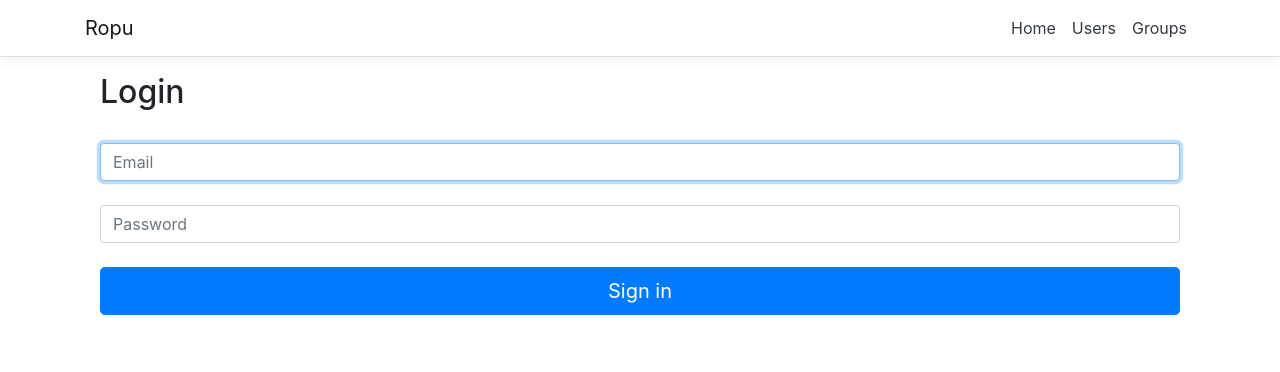
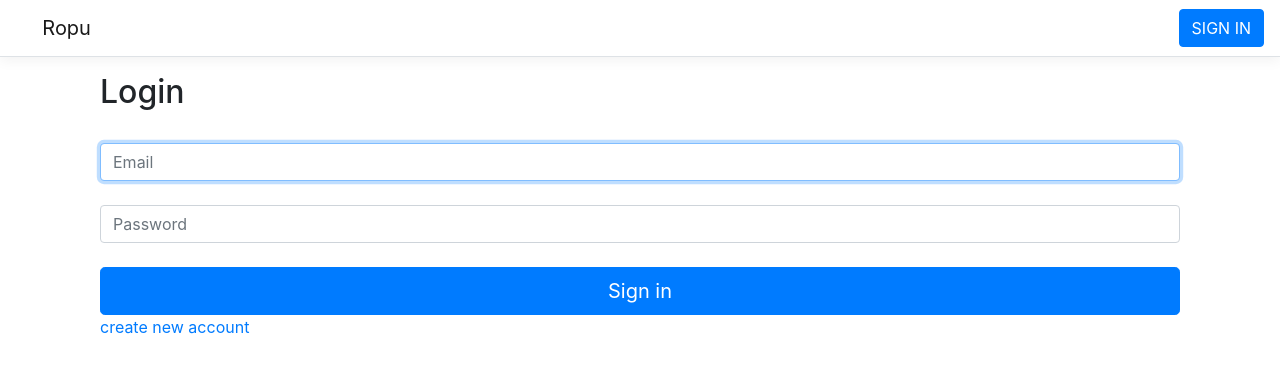
Before and after one commit to trampster/Ropu, an Angular app in the folder web/ClientApp/: page /login in a window 1280 px wide. Shown: the top 372 px of the page. Built offline with nearby package versions, Linux system fonts and the light colour scheme; what @auth0/angular-jwt would draw is missing.

Commit message:
Display logged in user on top right, or a sign in button.

```diff
--- /dev/null
+++ b/web/ClientApp/src/app/auth.service.ts
@@ -0,0 +1,54 @@
+import { Injectable, Inject } from '@angular/core';
+import { HttpClient} from '@angular/common/http';
+
+@Injectable({
+  providedIn: 'root'
+})
+export class AuthService
+{
+    public user: User;
+    public loggedIn: boolean;
+    public loginChangedCallback: () => void;
+
+    constructor(
+        private http: HttpClient,
+        @Inject('BASE_URL') private baseUrl: string) { }
+
+    public registerLoginChangedCallback(callback: () => void): void
+    {
+        this.loginChangedCallback = callback;
+    }
+
+    public refresh(): void
+    {
+        const idToken = localStorage.getItem("jwt");
+        this.loggedIn = false;
+        if (idToken)
+        {
+            this.http.get<User>(this.baseUrl + 'api/Users/Current').subscribe(result =>
+            {
+                this.loggedIn = true;
+                this.user = result;
+                this.loginChangedCallback();
+            }, error => console.error(error));
+        }
+        this.loginChangedCallback();
+    }
+
+    public getUser(): User
+    {
+        return this.user;
+    }
+
+    public isLoggedIn(): boolean
+    {
+        return this.loggedIn;
+    }
+}
+
+export interface User
+{
+    name: string;
+    id: number;
+    imageHash: string;
+}
--- a/web/ClientApp/src/app/guards/auth-guard.service.ts
+++ b/web/ClientApp/src/app/guards/auth-guard.service.ts
@@ -15,6 +15,7 @@ export class AuthGuard implements CanActivate {
       console.log(this.jwtHelper.decodeToken(token));
       return true;
     }
+    localStorage.remoteItem("jwt");
     this.router.navigate(["login"]);
     return false;
   }
--- a/web/ClientApp/src/app/login/login.component.html
+++ b/web/ClientApp/src/app/login/login.component.html
@@ -10,5 +10,6 @@
         <input type="password" id="password" name="password" ngModel class="form-control" placeholder="Password" required>
         <br/>
         <button class="btn btn-lg btn-primary btn-block" type="submit">Sign in</button>
+        <a href="/createuser">create new account</a>
     </div>
 </form>
--- a/web/ClientApp/src/app/login/login.component.ts
+++ b/web/ClientApp/src/app/login/login.component.ts
@@ -2,6 +2,7 @@ import { HttpClient, HttpHeaders} from '@angular/common/http';
 import { Component, Inject } from '@angular/core';
 import { Router } from "@angular/router";
 import { NgForm } from '@angular/forms';
+import { AuthService } from '../auth.service';
 
 @Component({
   selector: 'login',
@@ -10,7 +11,11 @@ import { NgForm } from '@angular/forms';
 export class LoginComponent {
   invalidLogin: boolean;
 
-  constructor(private router: Router, private http: HttpClient, @Inject('BASE_URL') private baseUrl: string)
+  constructor(
+    private router: Router,
+    private http: HttpClient,
+    @Inject('BASE_URL') private baseUrl: string,
+    private authService: AuthService)
   {
 
   }
@@ -26,8 +31,10 @@ export class LoginComponent {
       localStorage.setItem("jwt", token);
       this.invalidLogin = false;
       this.router.navigate(["/"]);
+      this.authService.refresh();
     }, err => {
       this.invalidLogin = true;
+      this.authService.refresh();
     });
   }
 
--- a/web/ClientApp/src/app/nav-menu/nav-menu.component.html
+++ b/web/ClientApp/src/app/nav-menu/nav-menu.component.html
@@ -2,15 +2,8 @@
   <nav class='navbar navbar-expand-sm navbar-toggleable-sm navbar-light bg-white border-bottom box-shadow mb-3'>
     <div class="container">
       <a class="navbar-brand" [routerLink]='["/"]'>Ropu</a>
-      <button class="navbar-toggler" type="button" data-toggle="collapse" data-target=".navbar-collapse" aria-label="Toggle navigation"
-        [attr.aria-expanded]="isExpanded" (click)="toggle()">
-        <span class="navbar-toggler-icon"></span>
-      </button>
-      <div class="navbar-collapse collapse d-sm-inline-flex flex-sm-row-reverse" [ngClass]='{"show": isExpanded}'>
+      <div *ngIf="loggedIn" class="navbar-collapse collapse d-sm-inline-flex flex-sm-row-reverse" [ngClass]='{"show": isExpanded}'>
         <ul class="navbar-nav flex-grow">
-          <li class="nav-item" [routerLinkActive]='["link-active"]' [routerLinkActiveOptions]='{ exact: true }'>
-            <a class="nav-link text-dark" [routerLink]='["/"]'>Home</a>
-          </li>
           <li class="nav-item" [routerLinkActive]='["link-active"]'>
             <a class="nav-link text-dark" [routerLink]='["/users"]'>Users</a>
           </li>
@@ -20,5 +13,9 @@
         </ul>
       </div>
     </div>
+    <div *ngIf="loggedIn" > {{ user.name }} </div>
+    <div *ngIf="!loggedIn" >
+      <button class="btn btn-primary" (click)="onSignIn()">SIGN IN</button>
+    </div>
   </nav>
 </header>
--- a/web/ClientApp/src/app/nav-menu/nav-menu.component.ts
+++ b/web/ClientApp/src/app/nav-menu/nav-menu.component.ts
@@ -1,18 +1,42 @@
-import { Component } from '@angular/core';
+import { Component, Inject } from '@angular/core';
+import { HttpClient} from '@angular/common/http';
+import { Router } from "@angular/router";
+import { AuthService } from '../auth.service';
+import { User } from '../auth.service';
 
 @Component({
   selector: 'app-nav-menu',
   templateUrl: './nav-menu.component.html',
   styleUrls: ['./nav-menu.component.css']
 })
-export class NavMenuComponent {
-  isExpanded = false;
+export class NavMenuComponent
+{
+  public user: User;
+  public loggedIn: boolean;
 
-  collapse() {
-    this.isExpanded = false;
+  constructor(
+    private router: Router,
+    private http: HttpClient,
+    @Inject('BASE_URL') private baseUrl: string,
+    private authService: AuthService)
+  {
+    authService.registerLoginChangedCallback(() => this.onLoginChanged());
+    authService.refresh();
+
   }
 
-  toggle() {
-    this.isExpanded = !this.isExpanded;
+  onLoginChanged(): void
+  {
+    this.loggedIn = this.authService.isLoggedIn();
+
+    if(this.loggedIn)
+    {
+      this.user = this.authService.getUser();
+    }
+  }
+
+  onSignIn()
+  {
+    this.router.navigate(['/login']);
   }
 }
```
Also changed, not shown: 2 other files (tests, documents, lock files or other folders).
